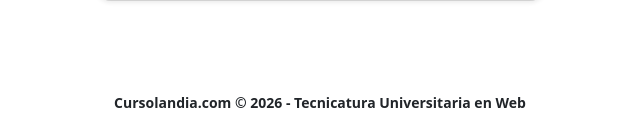
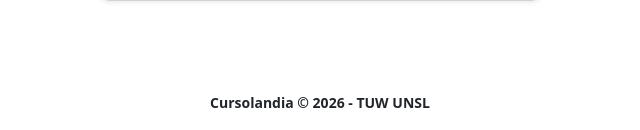
Before and after one commit to Ravennn10/cursolandia, a PHP site: page /auth/registro.php in a window 1280 px wide. Shown: the part 670-800 px from the top of the page, without its empty margins (320-960 px from the left). Run offline with PHP 8.4, Linux system fonts and the light colour scheme.

Commit message:
style refactor(footer - header)

```diff
--- a/app/views/layouts/footer.php
+++ b/app/views/layouts/footer.php
@@ -2,7 +2,7 @@
 
 <footer class="footer-cursolandia text-center py-3 mt-5">
     <div class="container">
-        <small class="fw-semibold">Cursolandia.com &copy; 2026 - Tecnicatura Universitaria en Web</small>
+        <small class="fw-semibold">Cursolandia &copy; 2026 - TUW UNSL</small>
     </div>
 </footer>
 
--- a/app/views/layouts/header.php
+++ b/app/views/layouts/header.php
@@ -4,7 +4,7 @@
 <head>
     <meta charset="UTF-8">
     <meta name="viewport" content="width=device-width, initial-scale=1.0">
-    <title>Cursolandia.com</title>
+    <title>Cursolandia</title>
     <link href="https://cdn.jsdelivr.net/npm/bootstrap@5.3.0/dist/css/bootstrap.min.css" rel="stylesheet">
     <link rel="stylesheet" href="css/style.css">
 </head>
@@ -35,7 +35,7 @@
                         <a class="nav-link" href="index.php?action=perfil">Mi Perfil</a>
                     </li>
                 </ul>
-                <!-- ... resto del menú logueado ... -->
+
             <?php else: ?>
                 <ul class="navbar-nav me-auto">
                     <li class="nav-item">
```
